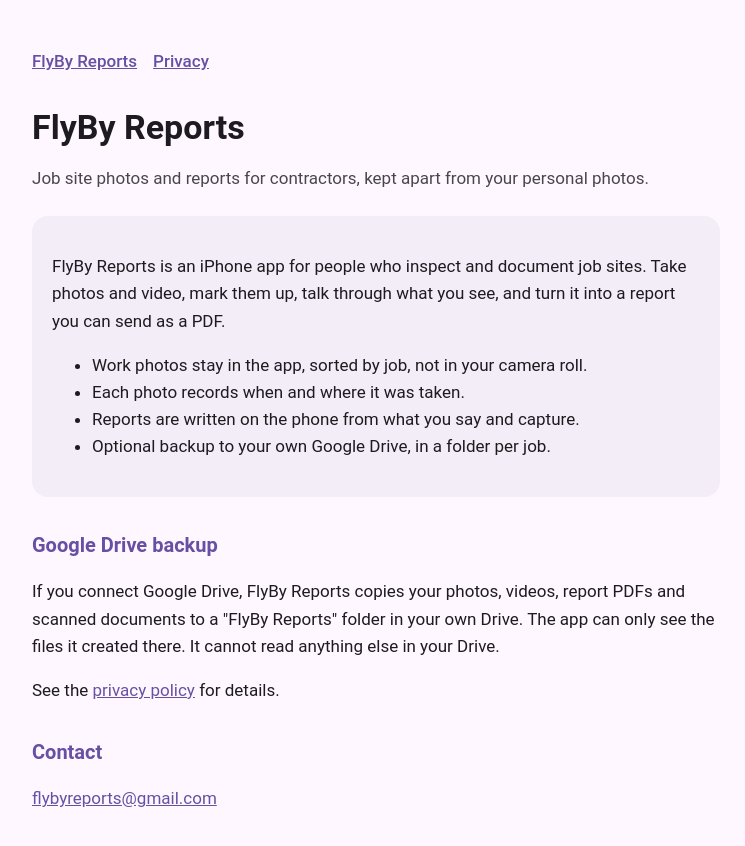
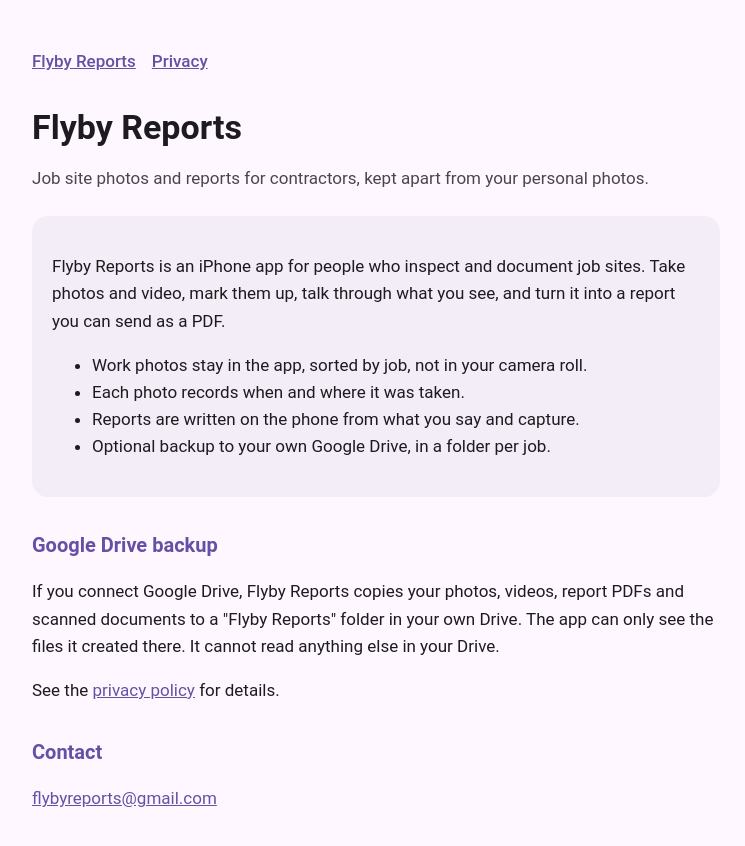
Before and after one commit to flybyreports/website, a plain HTML site: page index.html in a window 1280 px wide. Shown: the whole page, without its empty margins (264-1009 px from the left). Drawn offline with Linux system fonts and the light colour scheme.

Commit message:
Add files via upload

```diff
--- a/index.html
+++ b/index.html
@@ -1,12 +1,12 @@
 <!doctype html>
 <html lang="en"><head><meta charset="utf-8"><meta name="viewport" content="width=device-width, initial-scale=1">
-<title>FlyBy Reports</title><link rel="stylesheet" href="style.css"></head>
+<title>Flyby Reports</title><link rel="stylesheet" href="style.css"></head>
 <body><main>
-<nav><a href="index.html">FlyBy Reports</a><a href="privacy.html">Privacy</a></nav>
-<h1>FlyBy Reports</h1>
+<nav><a href="index.html">Flyby Reports</a><a href="privacy.html">Privacy</a></nav>
+<h1>Flyby Reports</h1>
 <p class="muted">Job site photos and reports for contractors, kept apart from your personal photos.</p>
 <div class="card">
-<p>FlyBy Reports is an iPhone app for people who inspect and document job sites. Take photos and video, mark them up, talk through what you see, and turn it into a report you can send as a PDF.</p>
+<p>Flyby Reports is an iPhone app for people who inspect and document job sites. Take photos and video, mark them up, talk through what you see, and turn it into a report you can send as a PDF.</p>
 <ul>
 <li>Work photos stay in the app, sorted by job, not in your camera roll.</li>
 <li>Each photo records when and where it was taken.</li>
@@ -15,7 +15,7 @@
 </ul>
 </div>
 <h2>Google Drive backup</h2>
-<p>If you connect Google Drive, FlyBy Reports copies your photos, videos, report PDFs and scanned documents to a "FlyBy Reports" folder in your own Drive. The app can only see the files it created there. It cannot read anything else in your Drive.</p>
+<p>If you connect Google Drive, Flyby Reports copies your photos, videos, report PDFs and scanned documents to a "Flyby Reports" folder in your own Drive. The app can only see the files it created there. It cannot read anything else in your Drive.</p>
 <p>See the <a href="privacy.html">privacy policy</a> for details.</p>
 <h2>Contact</h2>
 <p><a href="mailto:flybyreports@gmail.com">flybyreports@gmail.com</a></p>
```
Also changed, not shown: privacy.html (+5 -5 lines).
